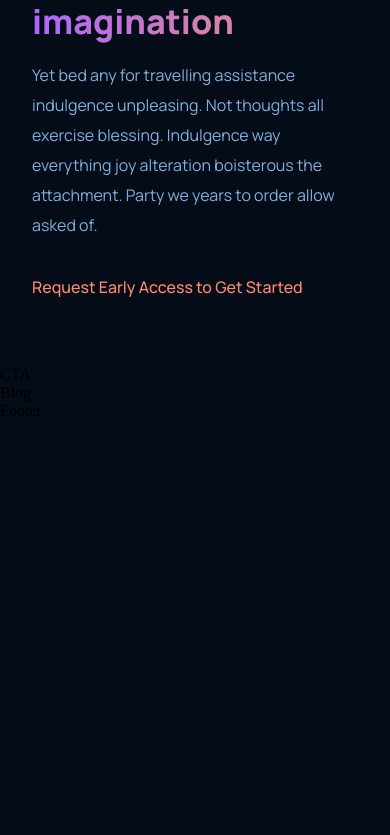
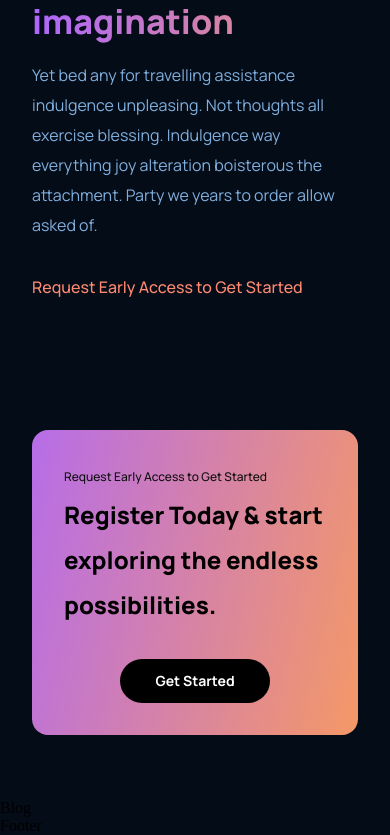
Before and after one commit to rusualin0031/project-alin-GPT3-OpenAI, a React (Create React App) app: page / in a window 390 px wide. Shown: the part 3847-4682 px from the top of the page. Before the commit the page ends 4267 px from the top, so only its background shows below. Built offline with nearby package versions, Linux system fonts and the light colour scheme.

Commit message:
Gpt3-cta.content Styling

```diff
--- a/src/components/cta/CTA.jsx
+++ b/src/components/cta/CTA.jsx
@@ -3,8 +3,14 @@
 
 const CTA = () => {
   return (
-    <div>
-      CTA
+    <div className="gpt3__cta">
+      <div className="gpt3__cta-content">
+        <p>Request Early Access to Get Started</p>
+        <h3>Register Today & start exploring the endless possibilities.</h3>
+      </div>
+      <div className="gpt3__cta-btn">
+        <button type="button">Get Started</button>
+      </div>
     </div>
   )
 }
--- a/src/components/cta/cta.css
+++ b/src/components/cta/cta.css
@@ -0,0 +1,76 @@
+.gpt3__cta {
+    display: flex;
+    justify-content: space-between;
+    align-items: center;
+    flex: row;
+
+    padding: 2rem;
+    margin: 4rem;
+    border-radius: 1rem;
+    background: var(--gradient-bar);
+}
+
+.gpt3__cta-content p {
+    font-family: var(--font-family);
+    font-size: 12px;
+    line-height: 30px;
+    font-weight: 500;
+    color: #0E0E0E;
+}
+
+.gpt3__cta-content h3 {
+    font-family: var(--font-family);
+    font-weight: 800;
+    font-size: 24px;
+    line-height: 45px;
+    color: #000000;
+}
+
+.gpt3__cta-btn {
+    display: flex;
+    justify-content: center;
+    align-items: center;
+    margin-left: 2rem;
+}
+
+.gpt3__cta-btn button {
+    background: #000000;
+    color: #FFFFFF;
+    border-radius: 40px;
+    font-family: var(--font-family);
+    font-weight: bold;
+    font-size: 18px;
+    line-height: 30px;
+    padding: 0.5rem 1rem;
+
+    border: none;
+    outline: none;
+    cursor: pointer;
+    min-width: 150px;
+}
+
+@media screen and (max-width: 650px) {
+    .gpt3__cta {
+        flex-direction: column;
+    }
+
+    .gpt3__cta-btn {
+        margin: 2rem 0 0;
+    }
+}
+
+@media screen and (max-width: 550px) {
+    .gpt3__cta {
+        margin: 4rem 2rem;
+    }
+
+    .gpt3__cta-content {
+        font-size: 18px;
+        line-height: 32px;
+    }
+
+    .gpt3__cta-btn button {
+        font-size: 14px;
+        line-height: 28px;
+    }
+}
```
